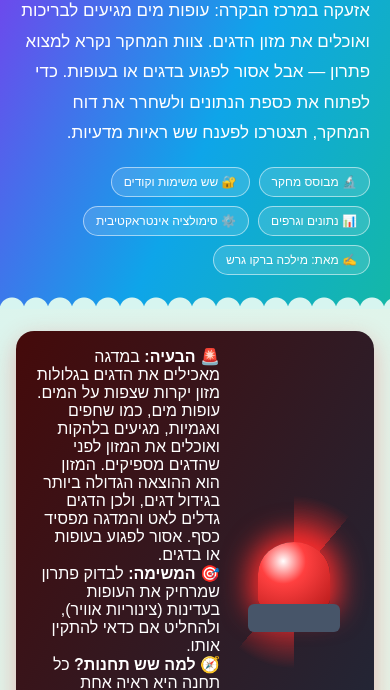
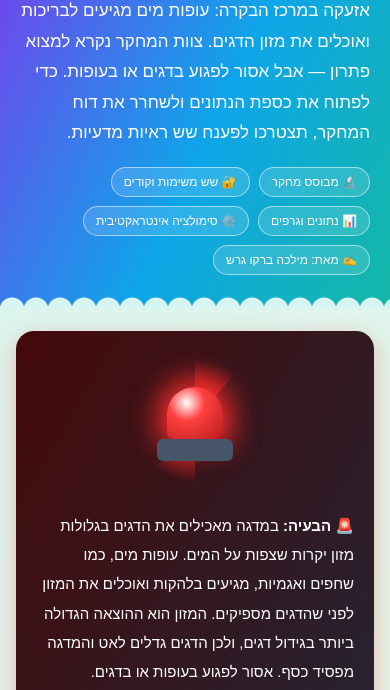
Before and after one commit to milkabcd-dot/water-birds, a plain HTML site: page index.html in a window 390 px wide. Shown: the part 101-791 px from the top of the page. Drawn offline with Linux system fonts and the light colour scheme.

Commit message:
Update index.html

```diff
--- a/index.html
+++ b/index.html
@@ -52,6 +52,7 @@ main{max-width:1160px;margin:22px auto;padding:0 16px}
 .why{background:var(--soft);border-radius:12px;padding:10px 14px;margin:12px 0;font-size:14px;line-height:1.7;border-right:5px solid var(--c)}
 .mission{background:linear-gradient(120deg,#450a0a,#1e293b);box-shadow:0 8px 25px #ef444455;overflow:hidden;min-height:150px}.beacon{position:relative;width:120px;height:120px;flex-shrink:0}.beacon .rays{position:absolute;inset:-30px;border-radius:50%;background:conic-gradient(#ff2d2dcc 0 40deg,transparent 40deg 180deg,#ff2d2dcc 180deg 220deg,transparent 220deg);-webkit-mask:radial-gradient(circle,#000 25%,transparent 68%);mask:radial-gradient(circle,#000 25%,transparent 68%);animation:spin 1s linear infinite}.beacon .lamp{position:absolute;left:24px;right:24px;top:20px;bottom:36px;border-radius:50% 50% 6px 6px;background:radial-gradient(circle at 35% 30%,#fff 0,#ff4040 35%,#b91c1c);box-shadow:0 0 28px 8px #ff2d2d;animation:glow .5s infinite alternate}.beacon .base{position:absolute;left:14px;right:14px;bottom:10px;height:28px;border-radius:6px;background:#475569}@keyframes spin{to{transform:rotate(360deg)}}@keyframes glow{to{box-shadow:0 0 50px 18px #ff2d2d;filter:brightness(1.3)}}
 .scene{position:relative;height:215px;border-radius:18px;overflow:hidden;margin-bottom:16px;background:linear-gradient(#bae6fd 0 30%,#0ea5e9 31% 88%,#c7b07a 89%);box-shadow:0 8px 25px #0003}.pel{position:absolute;top:62px;width:11px;height:11px;border-radius:50%;background:#92400e;box-shadow:0 0 0 2px #fbbf24;animation:pel 9s infinite}@keyframes pel{0%,25%{opacity:1;transform:scale(1)}45%,80%{opacity:0;transform:scale(0)}95%,100%{opacity:1;transform:scale(1)}}.bd{position:absolute;top:28px;font-size:36px;animation:bfly 9s ease-in-out infinite}@keyframes bfly{0%{transform:translate(-560px,-50px)}15%{transform:translate(0,0)}25%{transform:translate(0,14px)}35%{transform:translate(0,0)}45%{transform:translate(0,14px)}60%,75%{transform:translate(0,0)}100%{transform:translate(-560px,-50px)}}.scap{position:absolute;left:0;right:0;bottom:0;background:#000a;color:#fff;padding:9px 14px;font-weight:bold;text-align:center;font-size:14px}.sel{width:100%;padding:10px;border-radius:10px;border:2px solid var(--line);background:var(--card);color:var(--ink);font-family:inherit;margin-top:4px}
+.mission{padding:30px 34px;gap:44px;line-height:1.95;font-size:15px}.mission br{display:block;content:"";margin-top:16px}.beacon{width:96px;height:96px;margin:16px}.beacon .rays{inset:-16px}.beacon .lamp{left:20px;right:20px;top:14px;bottom:30px}.beacon .base{left:10px;right:10px;bottom:8px;height:22px}@media(max-width:640px){.mission{flex-direction:column;gap:26px;padding:26px 20px}}
 .hidden{display:none!important}footer{text-align:center;color:var(--muted);font-size:12px;padding:25px}.credit{font-weight:bold;margin-top:6px}
 @media(max-width:760px){.layout{grid-template-columns:1fr}nav{position:static;display:flex;overflow-x:auto;gap:4px;padding:8px}nav h3{display:none}#nav{display:flex;gap:6px}.navitem{white-space:nowrap;flex-shrink:0;padding:8px 12px;margin:0}.label{font-size:12px}.panel{min-height:0}.status{grid-template-columns:1fr}}
 </style>
```
